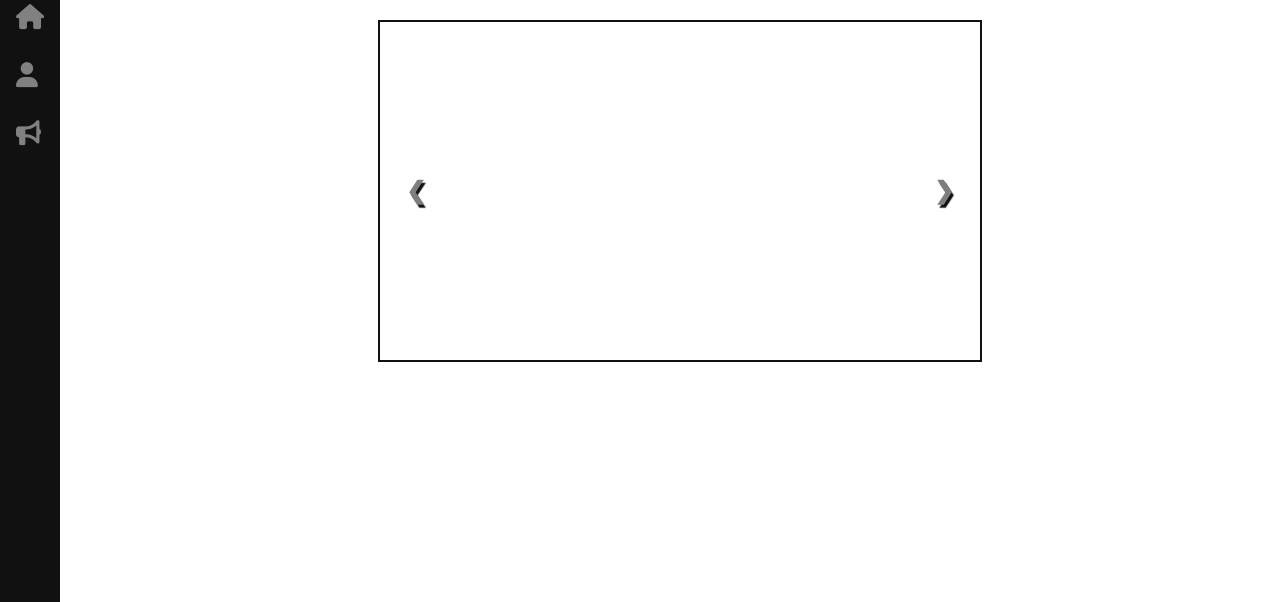
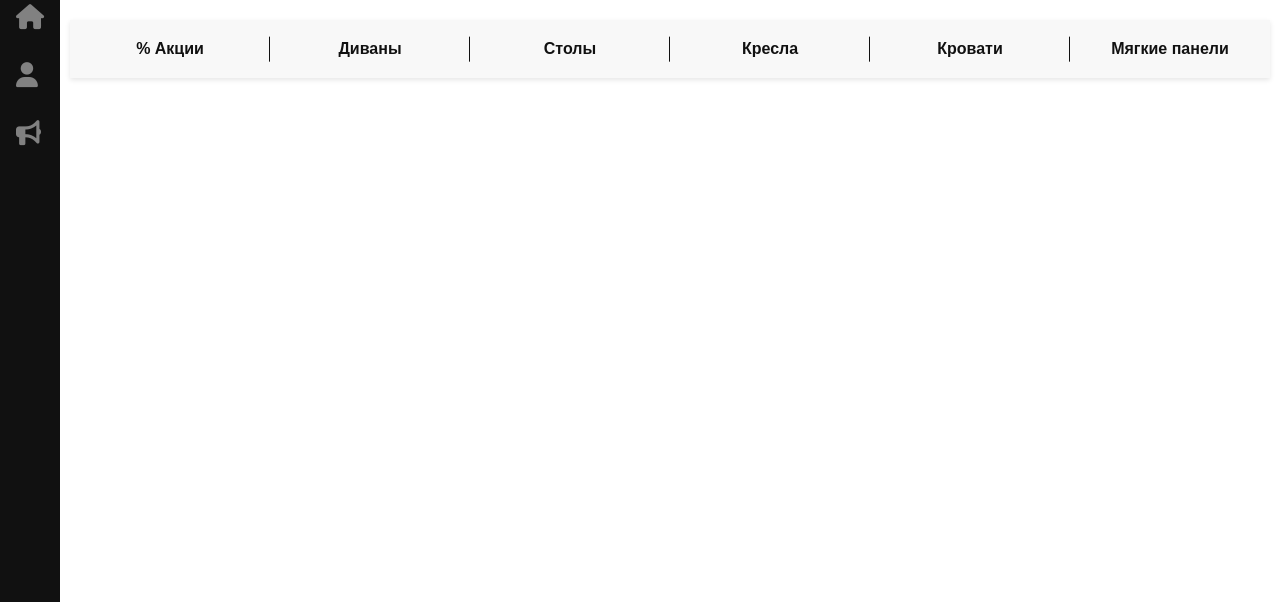
Before and after one commit to Qweeckusha/FastAPI_project0, a FastAPI app: page / in a window 1280 px wide. Shown: the part 100-702 px from the top of the page. Run offline with FastAPI, Linux system fonts and the light colour scheme; some libraries are stand-ins or nearby versions.

Commit message:
migrations to promo page

```diff
--- a/main.py
+++ b/main.py
@@ -30,6 +30,9 @@
 async def about_page(request: Request):
     return templates.TemplateResponse('about.html', {"request": request})
 
+@app.get('/promo', response_class=HTMLResponse)
+async def promo_page(request: Request):
+    return templates.TemplateResponse('promo.html', {"request": request})
 
 @app.post("/add_user", response_class=HTMLResponse)
 async def add_user(request: Request, username: str = Form(...), password: str = Form(...), db: Session = Depends(get_db)):
--- a/static/css/main.css
+++ b/static/css/main.css
@@ -1,58 +1,36 @@
-.carousel {
-    position: relative;
-    max-width: 50%;
-    margin: auto;
-    overflow: hidden;
-    border: 2px solid #111;
+.container {
+    display: flex;
+    justify-content: space-between;
+    align-items: center;
+    max-width: 100%;
+    background-color: #f8f8f8; /* Цвет фона */
+    padding: 10px 0; /* Отступы сверху и снизу */
+    box-shadow: 0px 2px 5px rgba(0, 0, 0, 0.1); /* Тень для блока */
+    margin: 10px 0px 20px -10px;
 }
 
-.carousel-inner {
-    display: flex;
-    transition: transform 0.5s ease-in-out;
+.container a {
+    width: 15%;
+    flex-grow: 1; /* Позволяет ссылкам занимать одинаковое пространство */
+    text-align: center; /* Центровка текста */
+    padding: 10px;
+    color: #111; /* Цвет текста */
+    text-decoration: none; /* Убираем подчеркивание у ссылок */
+    font-weight: bold;
+    position: relative; /* Позиционирование для псевдоэлемента */
 }
 
-.carousel-item {
-    min-width: 100%;
-    transition: opacity 0.5s ease-in-out;
-    padding-top: 56.25%;
-    overflow: hidden;
+.container a:not(:last-child)::after {
+    content: "";
+    position: absolute;
+    top: 50%;
+    right: 0;
+    transform: translateY(-50%);
+    width: 1px;
+    height: 65%; /* Высота разделительной полосы */
+    background-color: #111; /* Цвет разделительной полосы */
 }
 
-.carousel-item img {
-    position: absolute;
-    top: 0;
-    left: 0;
-    width: 100%;
-    height: 100%;
-    object-fit: cover; /* Масштабирование изображения для заполнения контейнера */
+.container a:hover {
+    background-color: #eaeaea; /* Фон при наведении */
 }
-
-.carousel-control-prev,
-.carousel-control-next {
-    position: absolute;
-    top: 50%;
-    width: auto;
-    padding: 16px;
-    color: #7e7e7e;
-    text-shadow: 2px 3px 1px #111;
-    font-weight: bold;
-    font-size: 24px;
-    cursor: pointer;
-    user-select: none;
-    transform: translateY(-50%);
-    /* background-color: rgba(0, 0, 0, 0.5); */
-    border-radius: 50%;
-}
-
-.carousel-control-prev {
-    left: 10px;
-}
-
-.carousel-control-next {
-    right: 10px;
-}
-
-.carousel-control-prev:hover,
-.carousel-control-next:hover {
-    background-color: rgba(0, 0, 0, 0.081);
-}
--- a/templates/index.html
+++ b/templates/index.html
@@ -10,20 +10,13 @@
 {% endblock %}
 
 {% block content %}
-<div class="carousel">
-    <div class="carousel-inner">
-        <div class="carousel-item active">
-            <img src="/static/img/promo1.png" alt="Promotion 1">
-        </div>
-        <div class="carousel-item">
-            <img src="/static/img/promo2.png" alt="Promotion 2">
-        </div>
-        <div class="carousel-item">
-            <img src="/static/img/promo3.png" alt="Promotion 3">
-        </div>
-    </div>
-    <a class="carousel-control-prev" onclick="prevSlide()">&#10094;</a>
-    <a class="carousel-control-next" onclick="nextSlide()">&#10095;</a>
+<div class="container">
+    <a href="/promo">% Акции</a>
+    <a href="#">Диваны</a>
+    <a href="#">Столы</a>
+    <a href="#">Кресла</a>
+    <a href="#">Кровати</a>
+    <a href="#">Мягкие панели</a>
 </div>
 
 {% endblock %}
--- a/templates/promo.html
+++ b/templates/promo.html
@@ -11,6 +11,7 @@
 
 {% block content %}
 <div class="container">
+    <a href="/promo">% Акции</a>
     <a href="#">Диваны</a>
     <a href="#">Столы</a>
     <a href="#">Кресла</a>
```
Also changed, not shown: static/js/main.js (deleted, +0 -34 lines), static/js/promo.js (+34 -0 lines).
